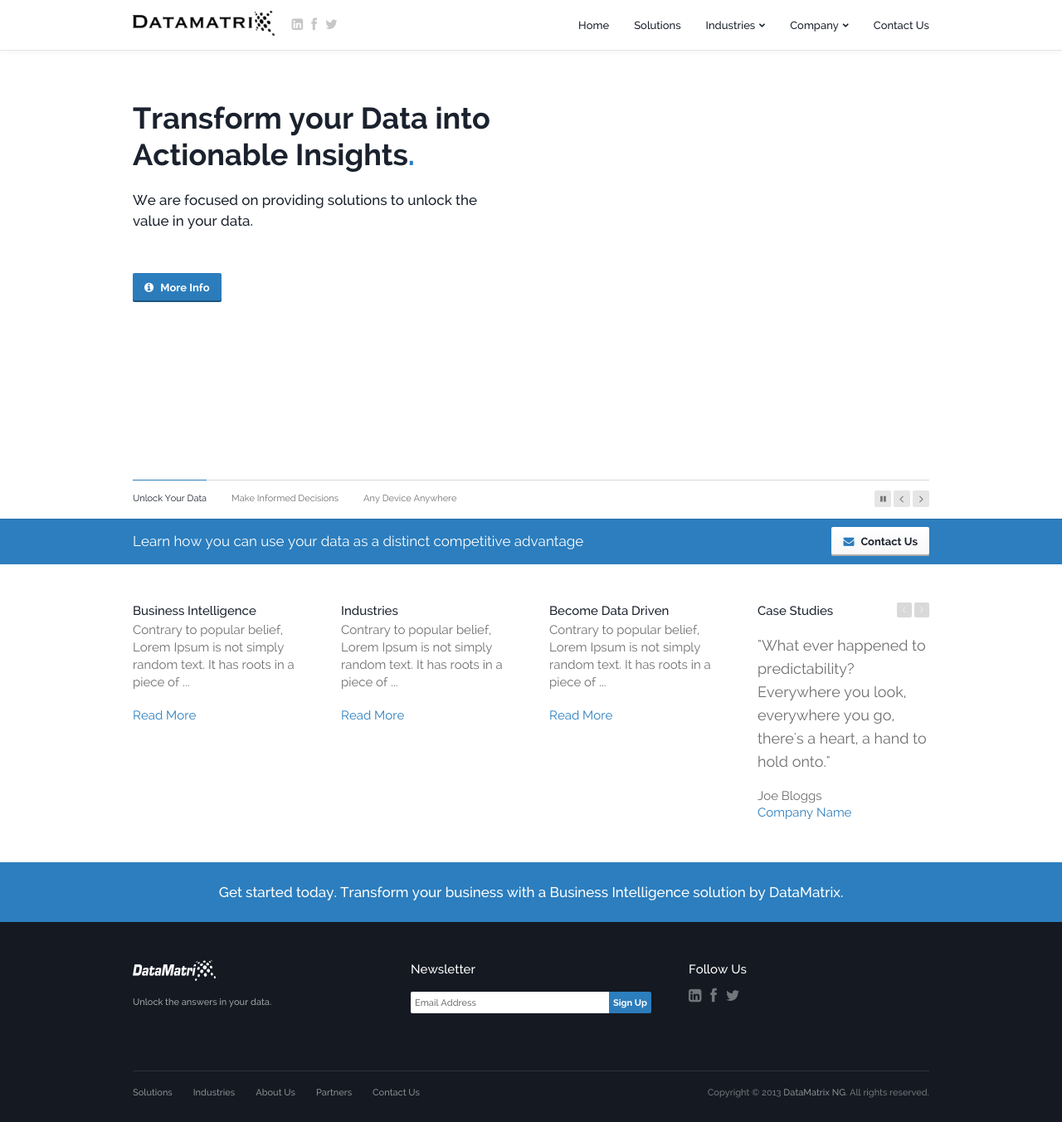
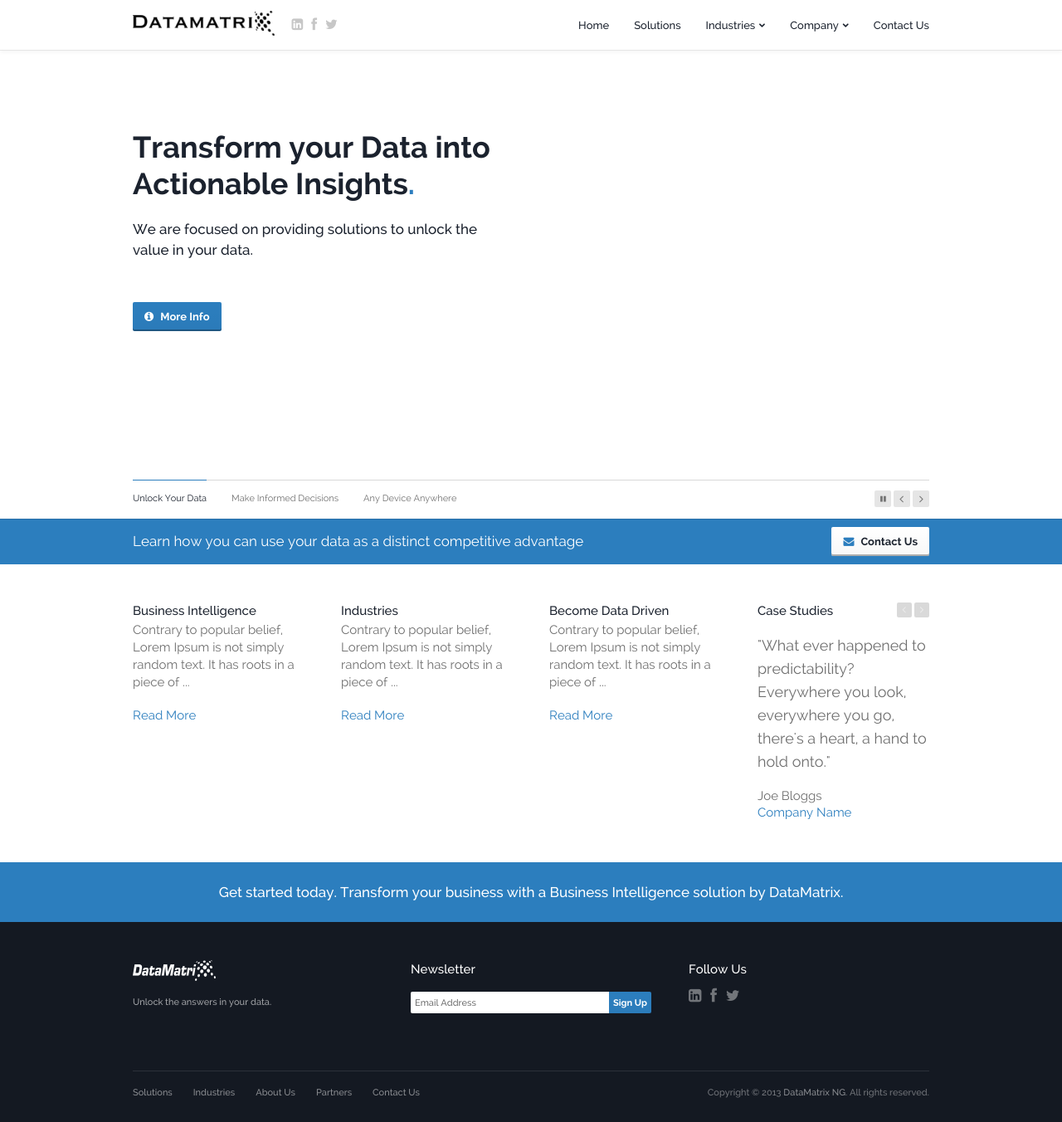
Before and after one commit to dtmtx/dtmtx.github.io, a Jekyll site: the page built from index.html, in a window 1280 px wide and 1352 px high. Shown: the whole window at 83% size. Built offline with Jekyll 4.4.1, drawn with Linux system fonts in a browser that asks for light colours; Markdown is read by kramdown in place of the engine named in the settings.

Commit message:
banner update

```diff
--- a/css/styles.css
+++ b/css/styles.css
@@ -993,8 +993,8 @@ body.home .topbar-outer.dark {
 	padding-right: 30px;
 	height: 100%;
 	vertical-align: top;
-	padding-top: 60px;
-	padding-bottom: 60px;
+	padding-top: 95px;
+	padding-bottom: 95px;
 }
 .slide-style-3 .right-column {
 	display: table-cell;
```
